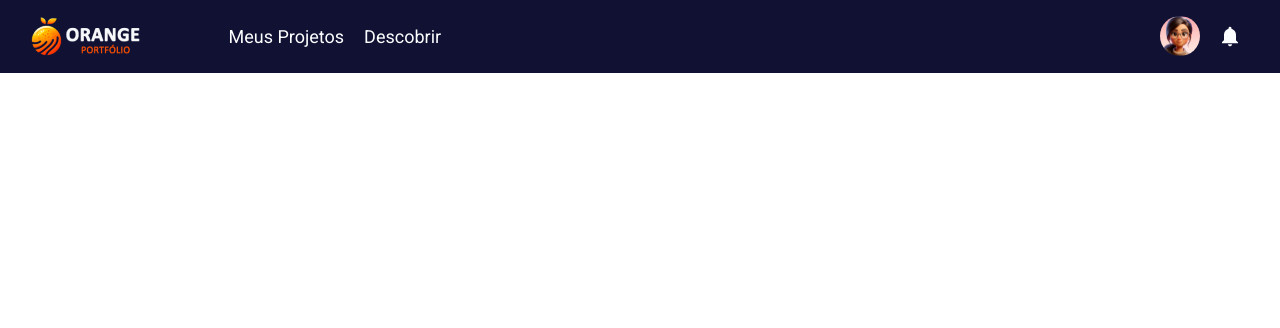
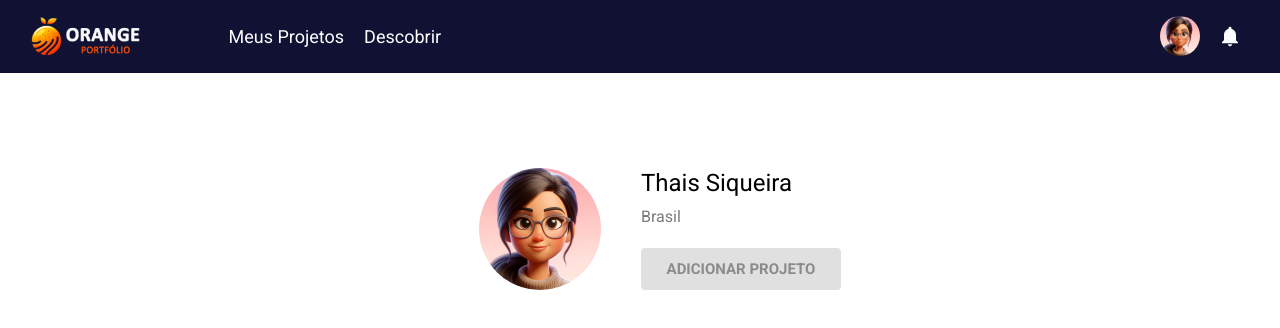
Before and after one commit to Thaisraie/orange_portfolio, a React (Create React App) app: page / in a window 1280 px wide. Shown: the top 328 px of the page. Built offline with nearby package versions, Linux system fonts and the light colour scheme.

Commit message:
criando componente de perfil

```diff
--- a/src/App.css
+++ /dev/null
@@ -1,38 +0,0 @@
-.App {
-  text-align: center;
-}
-
-.App-logo {
-  height: 40vmin;
-  pointer-events: none;
-}
-
-@media (prefers-reduced-motion: no-preference) {
-  .App-logo {
-    animation: App-logo-spin infinite 20s linear;
-  }
-}
-
-.App-header {
-  background-color: #282c34;
-  min-height: 100vh;
-  display: flex;
-  flex-direction: column;
-  align-items: center;
-  justify-content: center;
-  font-size: calc(10px + 2vmin);
-  color: white;
-}
-
-.App-link {
-  color: #61dafb;
-}
-
-@keyframes App-logo-spin {
-  from {
-    transform: rotate(0deg);
-  }
-  to {
-    transform: rotate(360deg);
-  }
-}
--- a/src/App.js
+++ b/src/App.js
@@ -1,11 +1,13 @@
 import logo from './logo.svg';
 import Header from './components/Header';
-import './App.css';
+import Profile from './components/Profile';
+
 
 function App() {
   return (
   <div>
     <Header/>
+    <Profile/>
   </div>
 
   );
--- /dev/null
+++ b/src/components/Profile/index.js
@@ -0,0 +1,17 @@
+import iconProfileLarge from '../../assets/img/icon-profile-large.png'
+import './styles.css'
+
+const Profile = () => {
+    return (
+        <div className='profile'>
+            <img className='icon-profile' src={iconProfileLarge} alt="ícone do perfil"/>
+            <div>
+            <h1 className='profile-title'>Thais Siqueira</h1>
+            <h2 className='profile-subtitle'>Brasil</h2>
+            <button className='button'>Adicionar Projeto</button>
+            </div>
+        </div>
+    )
+}
+
+export default Profile
--- /dev/null
+++ b/src/components/Profile/styles.css
@@ -0,0 +1,47 @@
+@import url('https://fonts.googleapis.com/css2?family=Roboto:wght@400;700&display=swap');
+
+* {
+    font-family: Roboto;
+}
+
+.profile {
+    display: flex;
+    align-items: center;
+    justify-content: center;
+    margin-top: 80px;
+}
+
+.icon-profile {
+    width: 122px;
+    height: 122px;
+    border-radius: 50%;
+    padding: 0 40px;
+    margin-top: 15px;
+}
+
+.profile-title {
+    font-size: 24px;
+    font-weight: 400;
+}
+
+.profile-subtitle {
+    font-size: 16px;
+    font-weight: 400;
+    color: #00000085;
+    line-height: 08px;
+}
+
+.button {
+    outline: none;
+    border: none;
+    font-size: 15px;
+    font-weight: 600;
+    background-color: #0000001F;
+    color: #00000061;
+    border-radius: 4px;
+    width: 200px;
+    height: 42px;
+    cursor: pointer;
+    text-transform: uppercase;
+    margin-top: 14px;
+}
```
Also changed, not shown: src/assets/img/icon-profile-large.png (added).
